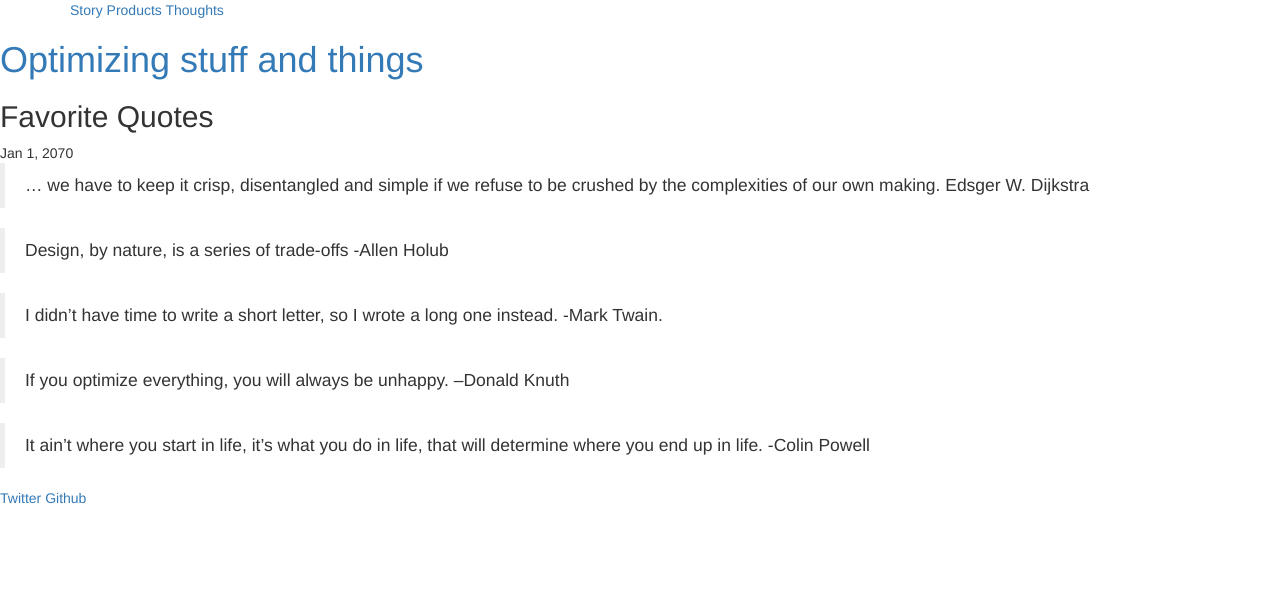
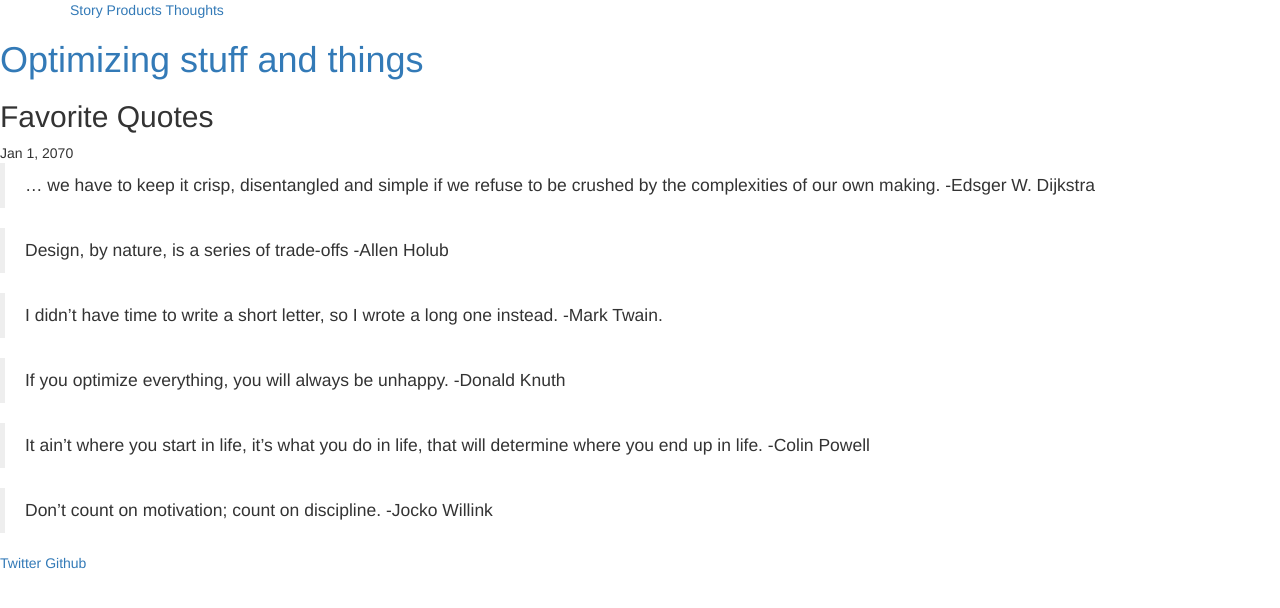
Before and after one commit to majway27/majway27.github.io, a Jekyll site: the page built from _posts/2070-01-01-Quotes.markdown, in a window 1280 px wide. Shown: the top 608 px of the page. Built offline with Jekyll 4.4.1, drawn with Linux system fonts in a browser that asks for light colours; nearby versions of some CDN libraries; some web fonts are replaced.

Commit message:
JW quote

```diff
--- a/_posts/2070-01-01-Quotes.markdown
+++ b/_posts/2070-01-01-Quotes.markdown
@@ -5,12 +5,14 @@ teaser: "Pinned"
 date:   2070-01-01
 categories: pinned quotes
 ---
-> … we have to keep it crisp, disentangled and simple if we refuse to be crushed by the complexities of our own making.  Edsger W. Dijkstra
+> … we have to keep it crisp, disentangled and simple if we refuse to be crushed by the complexities of our own making.  -Edsger W. Dijkstra
 
 > Design, by nature, is a series of trade-offs -Allen Holub
 
 > I didn't have time to write a short letter, so I wrote a long one instead. -Mark Twain.
 
-> If you optimize everything, you will always be unhappy. --Donald Knuth
+> If you optimize everything, you will always be unhappy. -Donald Knuth
 
 > It ain't where you start in life, it's what you do in life, that will determine where you end up in life. -Colin Powell
+
+> Don’t count on motivation; count on discipline. -Jocko Willink
```
